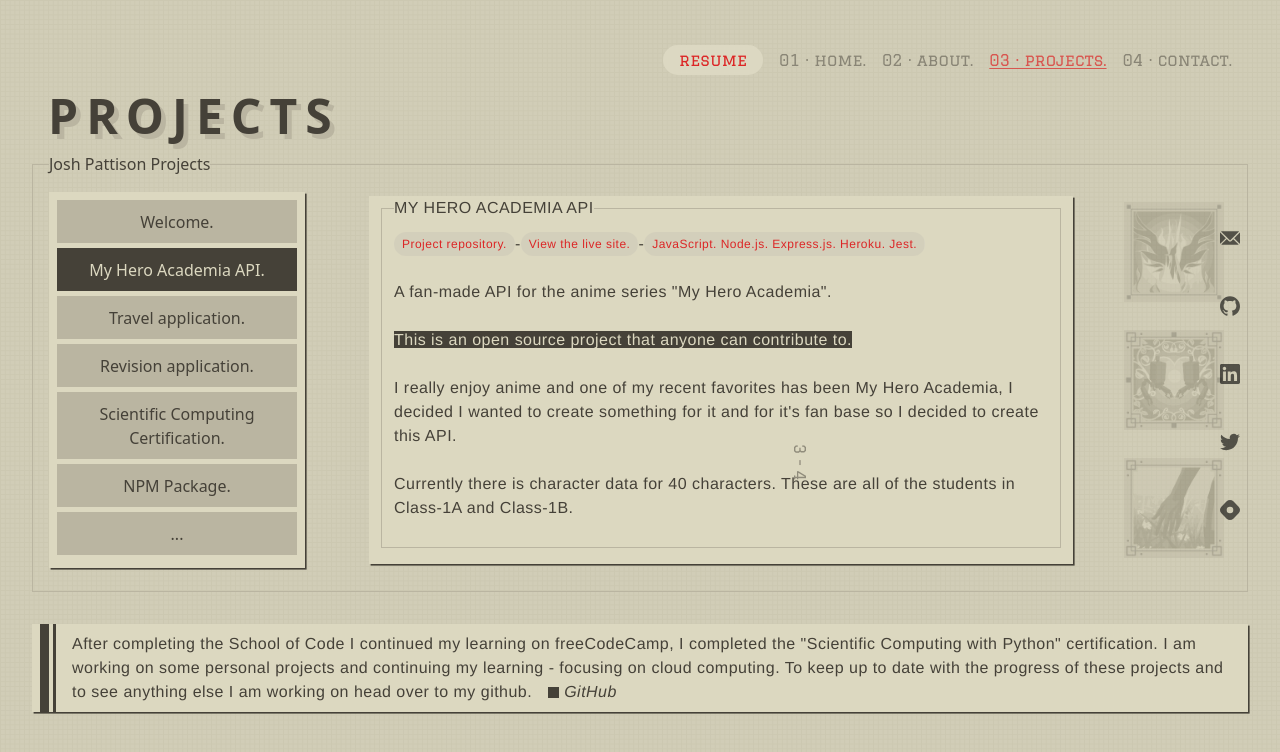
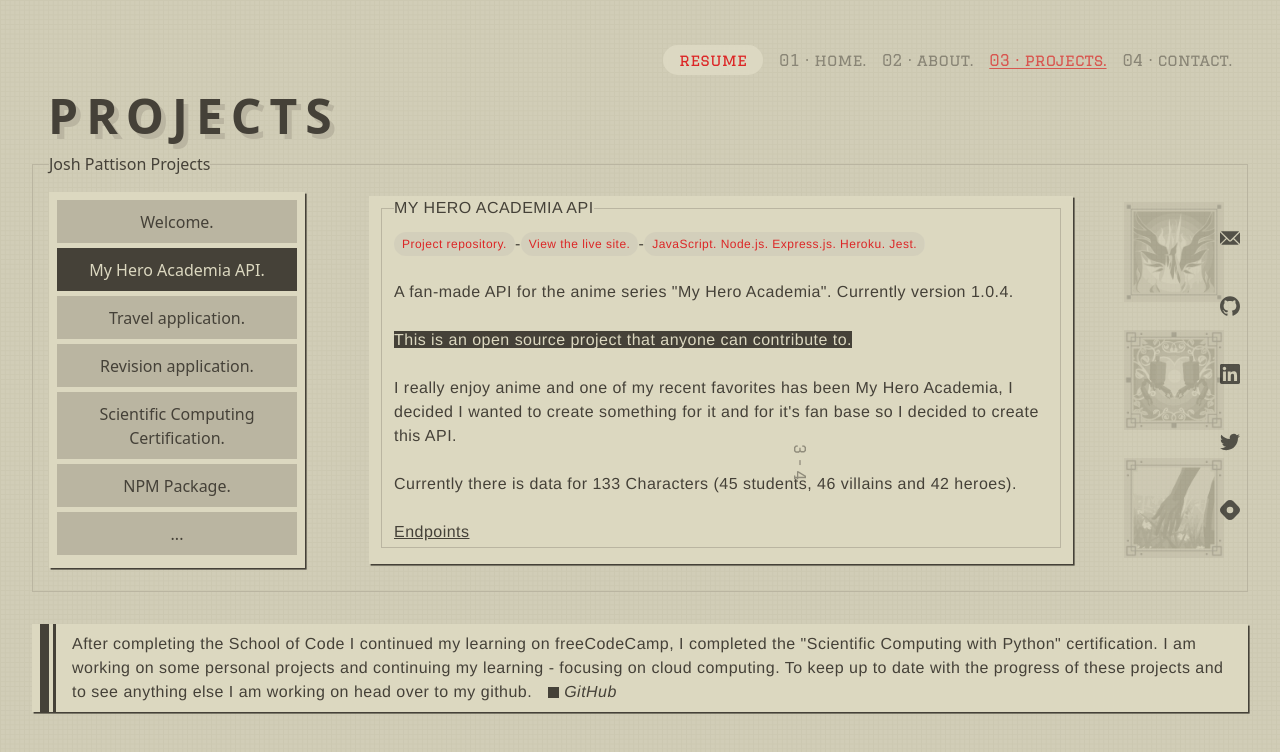
Before and after one commit to pattisoj/portfolio, a Next.js app: page /projects in a window 1280 px wide. Both pictures are taken after a click on the button "My Hero Academia API.". Shown: the top 752 px of the page. Built offline with nearby package versions, Linux system fonts and the light colour scheme.

Commit message:
Updated projects page content

```diff
--- a/pages/projects.js
+++ b/pages/projects.js
@@ -128,7 +128,7 @@ export default function Projects() {
                     </p>
                   </div>
                   <br />
-                  <p>{`A fan-made API for the anime series "My Hero Academia".`}</p>
+                  <p>{`A fan-made API for the anime series "My Hero Academia". Currently version 1.0.4.`}</p>
                   <br />
                   <mark>
                     This is an open source project that anyone can contribute
@@ -139,12 +139,15 @@ export default function Projects() {
                   <p>{`I really enjoy anime and one of my recent favorites has been My Hero Academia, I decided I wanted to create something for it and for it's fan base so I decided to create this API.`}</p>
                   <br />
                   <p>
-                    Currently there is character data for 40 characters. These
-                    are all of the students in Class-1A and Class-1B.
+                    Currently there is data for 133 Characters (45 students, 46
+                    villains and 42 heroes).
                   </p>
                   <br />
                   <ins>Endpoints</ins>
-                  <p>- Characters</p>
+                  <p>Characters</p>
+                  <p> -/students</p>
+                  <p> -/villains</p>
+                  <p> -/heroes</p>
                   <br />
                   <ins>Example use case</ins>
                   <p>
@@ -152,9 +155,9 @@ export default function Projects() {
                   </p>
                   <br />
                   <p>
-                    This project is currently being worked on <mark>daily</mark>{" "}
-                    I would highly recommend checking out the project repository
-                    for the most up to date information!
+                    This project is currently being worked on{" "}
+                    <mark>weekly</mark> so I would highly recommend checking out
+                    the project repository for the most up to date information!
                   </p>
                 </fieldset>
               </div>
```
